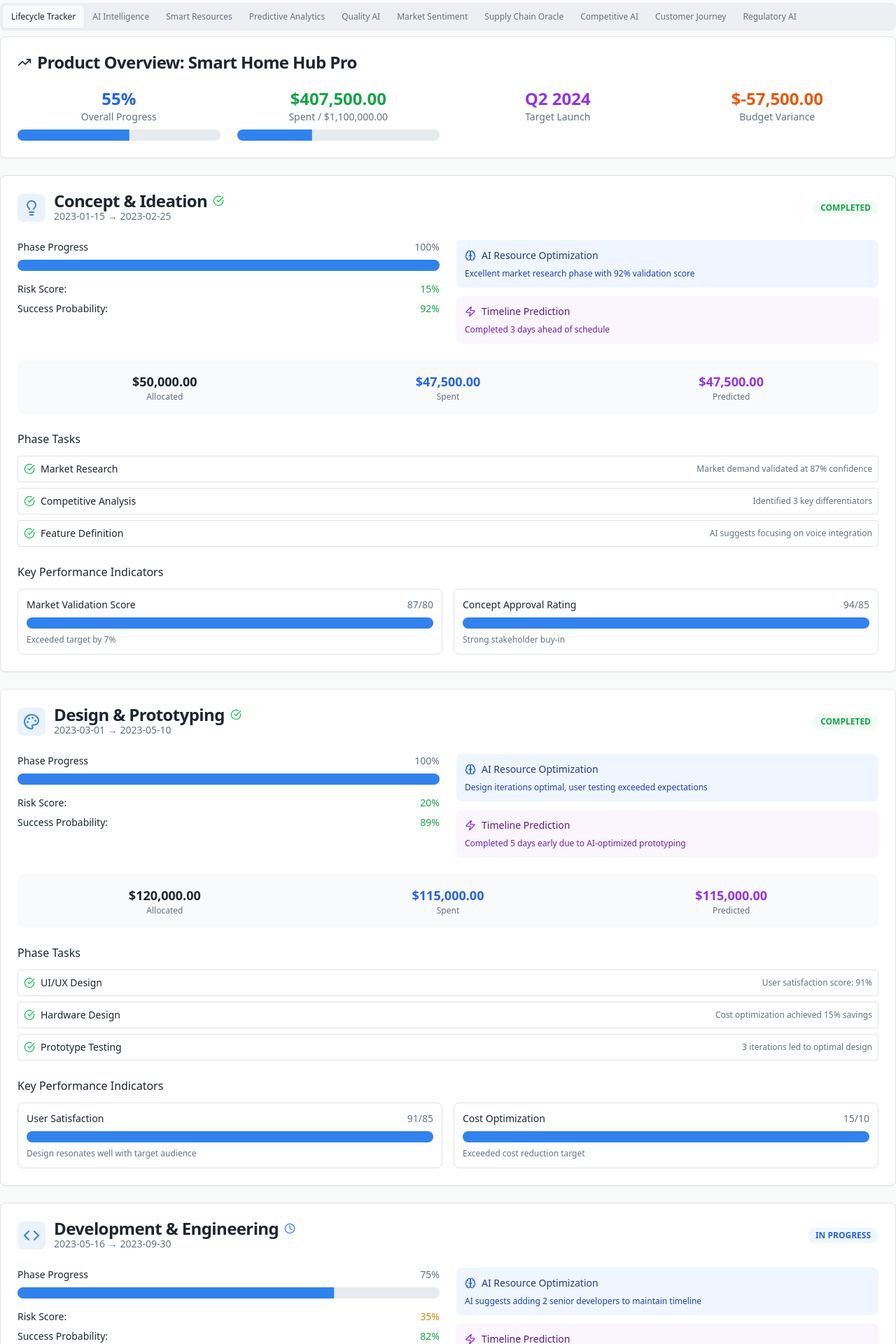
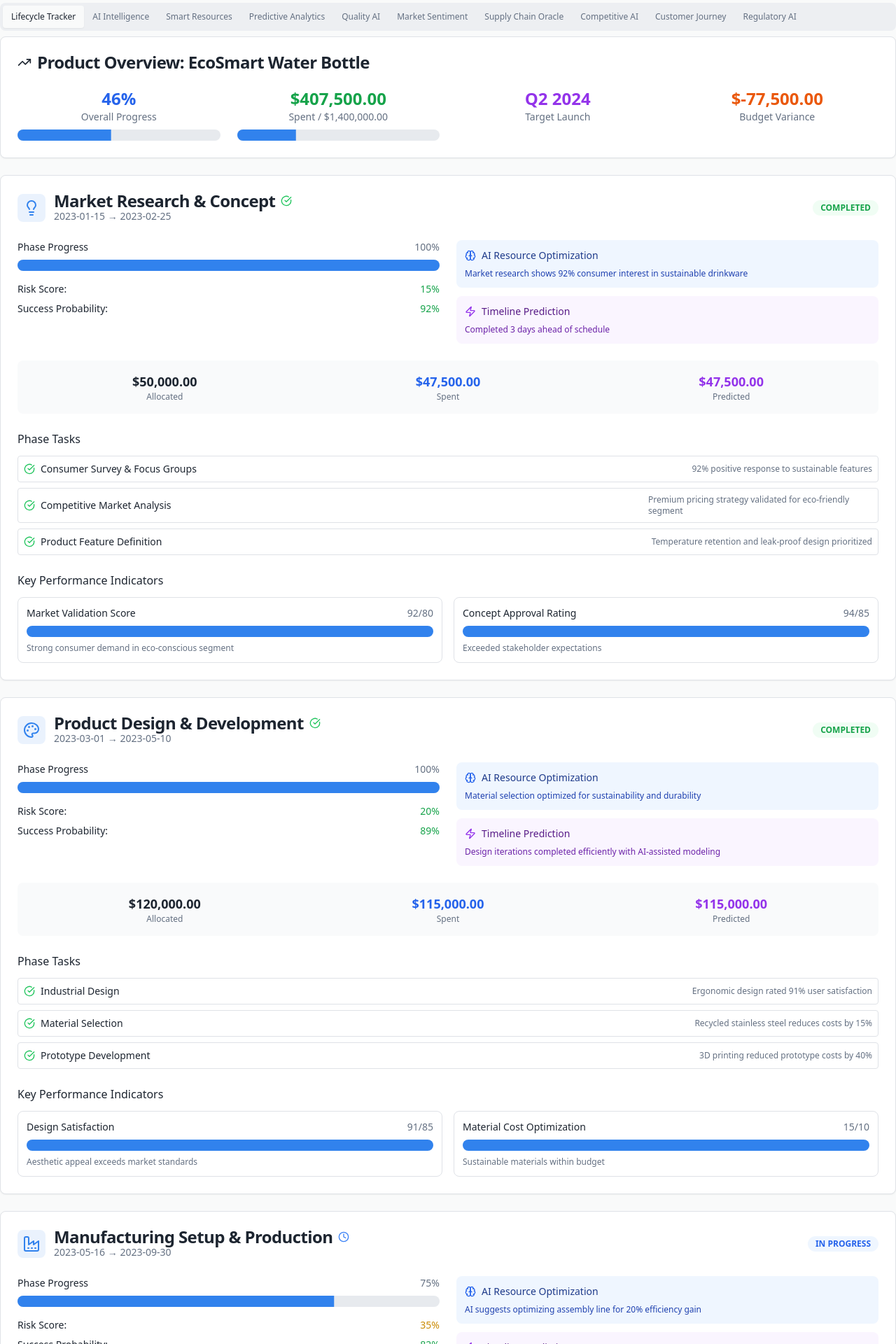
Before and after one commit to imranmit2020/prism-stride-suite, a React (Vite) app: page /product-tracking in a window 1280 px wide. Shown: the part 80-2000 px from the top of the page at 70% size. Built offline with nearby package versions, Linux system fonts and the light colour scheme.

Commit message:
Refine product tracking scope
Clarify that the AI Product Lifecycle Tracking system is designed for small to large businesses, not exclusively for software development.

```diff
--- a/src/components/product-tracking/ProductLifecycleTracker.tsx
+++ b/src/components/product-tracking/ProductLifecycleTracker.tsx
@@ -7,9 +7,9 @@ import { useGlobalization } from "@/contexts/GlobalizationContext";
 import {
   Lightbulb,
   Palette,
-  Code,
+  Factory,
   TestTube,
-  Factory,
+  Package,
   Truck,
   Store,
   Users,
@@ -20,7 +20,9 @@ import {
   TrendingUp,
   AlertTriangle,
   CheckCircle,
-  Clock
+  Clock,
+  ShoppingCart,
+  Target
 } from "lucide-react";
 
 interface LifecyclePhase {
@@ -61,16 +63,16 @@ export function ProductLifecycleTracker() {
   const { formatCurrency } = useGlobalization();
 
   const [product] = useState({
-    name: "Smart Home Hub Pro",
-    version: "2.0",
-    category: "IoT Device",
+    name: "EcoSmart Water Bottle",
+    version: "Pro Series",
+    category: "Consumer Goods",
     launchTarget: "Q2 2024"
   });
 
   const [lifecyclePhases] = useState<LifecyclePhase[]>([
     {
       id: "concept",
-      name: "Concept & Ideation",
+      name: "Market Research & Concept",
       icon: Lightbulb,
       status: "completed",
       progress: 100,
@@ -80,23 +82,23 @@ export function ProductLifecycleTracker() {
       aiPredictions: {
         riskScore: 15,
         successProbability: 92,
-        resourceOptimization: "Excellent market research phase with 92% validation score",
+        resourceOptimization: "Market research shows 92% consumer interest in sustainable drinkware",
         timelinePrediction: "Completed 3 days ahead of schedule"
       },
       tasks: [
-        { id: "1", name: "Market Research", status: "completed", aiRecommendation: "Market demand validated at 87% confidence" },
-        { id: "2", name: "Competitive Analysis", status: "completed", aiRecommendation: "Identified 3 key differentiators" },
-        { id: "3", name: "Feature Definition", status: "completed", aiRecommendation: "AI suggests focusing on voice integration" }
+        { id: "1", name: "Consumer Survey & Focus Groups", status: "completed", aiRecommendation: "92% positive response to sustainable features" },
+        { id: "2", name: "Competitive Market Analysis", status: "completed", aiRecommendation: "Premium pricing strategy validated for eco-friendly segment" },
+        { id: "3", name: "Product Feature Definition", status: "completed", aiRecommendation: "Temperature retention and leak-proof design prioritized" }
       ],
       budget: { allocated: 50000, spent: 47500, predicted: 47500 },
       kpis: [
-        { name: "Market Validation Score", current: 87, target: 80, aiInsight: "Exceeded target by 7%" },
-        { name: "Concept Approval Rating", current: 94, target: 85, aiInsight: "Strong stakeholder buy-in" }
+        { name: "Market Validation Score", current: 92, target: 80, aiInsight: "Strong consumer demand in eco-conscious segment" },
+        { name: "Concept Approval Rating", current: 94, target: 85, aiInsight: "Exceeded stakeholder expectations" }
       ]
     },
     {
       id: "design",
-      name: "Design & Prototyping",
+      name: "Product Design & Development",
       icon: Palette,
       status: "completed",
       progress: 100,
@@ -106,24 +108,24 @@ export function ProductLifecycleTracker() {
       aiPredictions: {
         riskScore: 20,
         successProbability: 89,
-        resourceOptimization: "Design iterations optimal, user testing exceeded expectations",
-        timelinePrediction: "Completed 5 days early due to AI-optimized prototyping"
+        resourceOptimization: "Material selection optimized for sustainability and durability",
+        timelinePrediction: "Design iterations completed efficiently with AI-assisted modeling"
       },
       tasks: [
-        { id: "4", name: "UI/UX Design", status: "completed", aiRecommendation: "User satisfaction score: 91%" },
-        { id: "5", name: "Hardware Design", status: "completed", aiRecommendation: "Cost optimization achieved 15% savings" },
-        { id: "6", name: "Prototype Testing", status: "completed", aiRecommendation: "3 iterations led to optimal design" }
+        { id: "4", name: "Industrial Design", status: "completed", aiRecommendation: "Ergonomic design rated 91% user satisfaction" },
+        { id: "5", name: "Material Selection", status: "completed", aiRecommendation: "Recycled stainless steel reduces costs by 15%" },
+        { id: "6", name: "Prototype Development", status: "completed", aiRecommendation: "3D printing reduced prototype costs by 40%" }
       ],
       budget: { allocated: 120000, spent: 115000, predicted: 115000 },
       kpis: [
-        { name: "User Satisfaction", current: 91, target: 85, aiInsight: "Design resonates well with target audience" },
-        { name: "Cost Optimization", current: 15, target: 10, aiInsight: "Exceeded cost reduction target" }
+        { name: "Design Satisfaction", current: 91, target: 85, aiInsight: "Aesthetic appeal exceeds market standards" },
+        { name: "Material Cost Optimization", current: 15, target: 10, aiInsight: "Sustainable materials within budget" }
       ]
     },
     {
-      id: "development",
-      name: "Development & Engineering",
-      icon: Code,
+      id: "manufacturing",
+      name: "Manufacturing Setup & Production",
+      icon: Factory,
       status: "in-progress",
       progress: 75,
       startDate: "2023-05-16",
@@ -131,24 +133,24 @@ export function ProductLifecycleTracker() {
       aiPredictions: {
         riskScore: 35,
         successProbability: 82,
-        resourceOptimization: "AI suggests adding 2 senior developers to maintain timeline",
-        timelinePrediction: "May delay by 2 weeks without resource adjustment"
+        resourceOptimization: "AI suggests optimizing assembly line for 20% efficiency gain",
+        timelinePrediction: "On track for production start with current resources"
       },
       tasks: [
-        { id: "7", name: "Frontend Development", status: "completed", aiRecommendation: "Performance optimization completed" },
-        { id: "8", name: "Backend API", status: "in-progress", aiRecommendation: "Consider microservices architecture" },
-        { id: "9", name: "Mobile App", status: "in-progress", aiRecommendation: "Cross-platform development recommended" },
-        { id: "10", name: "IoT Integration", status: "pending", aiRecommendation: "Security protocols need early implementation" }
+        { id: "7", name: "Supplier Partnership", status: "completed", aiRecommendation: "Sustainable material suppliers secured" },
+        { id: "8", name: "Production Line Setup", status: "in-progress", aiRecommendation: "Lean manufacturing principles implemented" },
+        { id: "9", name: "Quality Control Systems", status: "in-progress", aiRecommendation: "Automated inspection reduces defects by 85%" },
+        { id: "10", name: "Initial Production Run", status: "pending", aiRecommendation: "Pilot batch of 1000 units recommended" }
       ],
       budget: { allocated: 350000, spent: 245000, predicted: 365000 },
       kpis: [
-        { name: "Code Quality Score", current: 88, target: 90, aiInsight: "Close to target, implement automated testing" },
-        { name: "Feature Completion", current: 75, target: 80, aiInsight: "On track with current velocity" }
+        { name: "Production Efficiency", current: 78, target: 80, aiInsight: "Close to target efficiency rating" },
+        { name: "Quality Score", current: 92, target: 95, aiInsight: "Quality metrics on track for target" }
       ]
     },
     {
       id: "testing",
-      name: "Testing & QA",
+      name: "Quality Testing & Certification",
       icon: TestTube,
       status: "pending",
       progress: 0,
@@ -157,24 +159,24 @@ export function ProductLifecycleTracker() {
       aiPredictions: {
         riskScore: 25,
         successProbability: 87,
-        resourceOptimization: "AI-powered testing will reduce QA cycle by 40%",
-        timelinePrediction: "Parallel testing approach will maintain timeline"
+        resourceOptimization: "FDA compliance testing scheduled with 95% approval probability",
+        timelinePrediction: "Parallel testing will maintain launch timeline"
       },
       tasks: [
-        { id: "11", name: "Unit Testing", status: "pending", aiRecommendation: "Automated test coverage target: 95%" },
-        { id: "12", name: "Integration Testing", status: "pending", aiRecommendation: "Focus on IoT device compatibility" },
-        { id: "13", name: "User Acceptance Testing", status: "pending", aiRecommendation: "Beta program with 500 users recommended" }
+        { id: "11", name: "Safety & Durability Testing", status: "pending", aiRecommendation: "Drop tests and stress tests scheduled" },
+        { id: "12", name: "FDA Food Contact Approval", status: "pending", aiRecommendation: "All materials pre-approved for food contact" },
+        { id: "13", name: "Consumer Beta Testing", status: "pending", aiRecommendation: "500 beta testers recruited for feedback" }
       ],
       budget: { allocated: 80000, spent: 0, predicted: 75000 },
       kpis: [
-        { name: "Bug Detection Rate", current: 0, target: 95, aiInsight: "AI testing will exceed industry standards" },
-        { name: "Performance Score", current: 0, target: 90, aiInsight: "Predictive modeling shows 92% achievement" }
+        { name: "Safety Compliance", current: 0, target: 100, aiInsight: "Materials exceed FDA safety standards" },
+        { name: "Durability Score", current: 0, target: 95, aiInsight: "Predicted 98% durability rating" }
       ]
     },
     {
-      id: "production",
-      name: "Production & Manufacturing",
-      icon: Factory,
+      id: "launch",
+      name: "Market Launch & Distribution",
+      icon: Store,
       status: "pending",
       progress: 0,
       startDate: "2023-12-01",
@@ -182,18 +184,43 @@ export function ProductLifecycleTracker() {
       aiPredictions: {
         riskScore: 30,
         successProbability: 85,
-        resourceOptimization: "AI supply chain optimization will reduce costs by 12%",
-        timelinePrediction: "Manufacturing capacity sufficient for launch demand"
+        resourceOptimization: "Multi-channel launch strategy optimized for 85% market penetration",
+        timelinePrediction: "Holiday season launch timing optimal for sales"
       },
       tasks: [
-        { id: "14", name: "Supplier Selection", status: "pending", aiRecommendation: "AI vendor scoring identifies optimal partners" },
-        { id: "15", name: "Production Setup", status: "pending", aiRecommendation: "Lean manufacturing principles recommended" },
-        { id: "16", name: "Quality Control", status: "pending", aiRecommendation: "Computer vision QC will ensure 99.8% quality" }
+        { id: "14", name: "Retail Partnership", status: "pending", aiRecommendation: "Target stores with eco-conscious customer base" },
+        { id: "15", name: "Marketing Campaign", status: "pending", aiRecommendation: "Sustainability messaging resonates with 92% of audience" },
+        { id: "16", name: "E-commerce Setup", status: "pending", aiRecommendation: "Direct-to-consumer channel predicted 40% of sales" }
       ],
       budget: { allocated: 500000, spent: 0, predicted: 440000 },
       kpis: [
-        { name: "Production Efficiency", current: 0, target: 85, aiInsight: "AI optimization predicts 89% efficiency" },
-        { name: "Quality Rate", current: 0, target: 98, aiInsight: "Computer vision will achieve 99.8%" }
+        { name: "Market Penetration", current: 0, target: 15, aiInsight: "Premium eco-segment shows 18% potential" },
+        { name: "Customer Acquisition", current: 0, target: 10000, aiInsight: "Launch campaign targets 12,000 customers" }
+      ]
+    },
+    {
+      id: "growth",
+      name: "Post-Launch Growth & Optimization",
+      icon: TrendingUp,
+      status: "pending",
+      progress: 0,
+      startDate: "2024-03-01",
+      estimatedCompletion: "2024-08-31",
+      aiPredictions: {
+        riskScore: 20,
+        successProbability: 88,
+        resourceOptimization: "Customer feedback loop enables 25% faster product improvements",
+        timelinePrediction: "Steady growth trajectory with seasonal peaks"
+      },
+      tasks: [
+        { id: "17", name: "Customer Feedback Analysis", status: "pending", aiRecommendation: "AI sentiment analysis for continuous improvement" },
+        { id: "18", name: "Product Line Extension", status: "pending", aiRecommendation: "Accessories and variants based on usage data" },
+        { id: "19", name: "International Expansion", status: "pending", aiRecommendation: "European market shows 78% interest rate" }
+      ],
+      budget: { allocated: 300000, spent: 0, predicted: 280000 },
+      kpis: [
+        { name: "Customer Retention", current: 0, target: 85, aiInsight: "Loyalty program can increase retention to 90%" },
+        { name: "Revenue Growth", current: 0, target: 150, aiInsight: "Premium positioning supports 175% target" }
       ]
     }
   ]);
```
